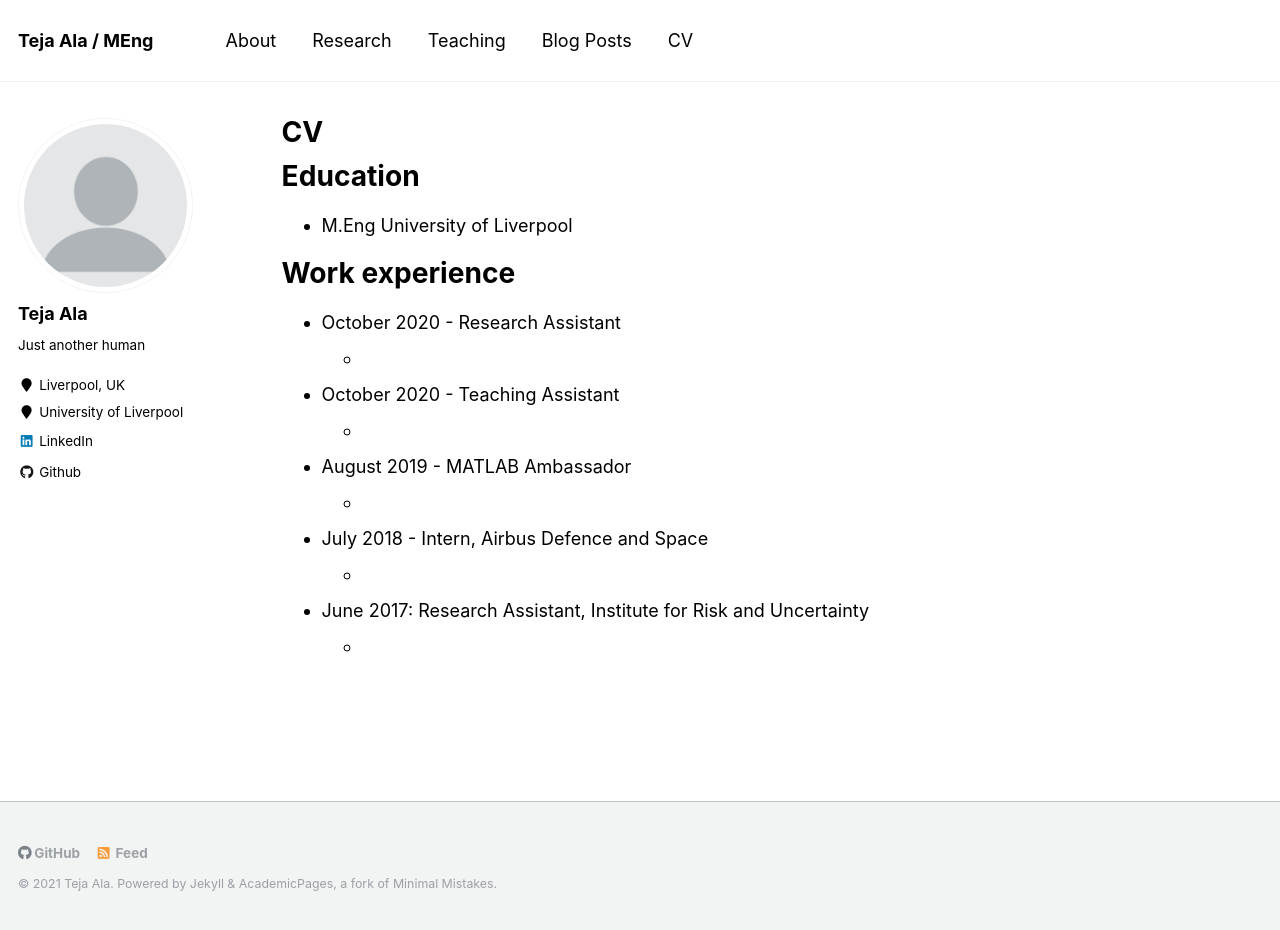
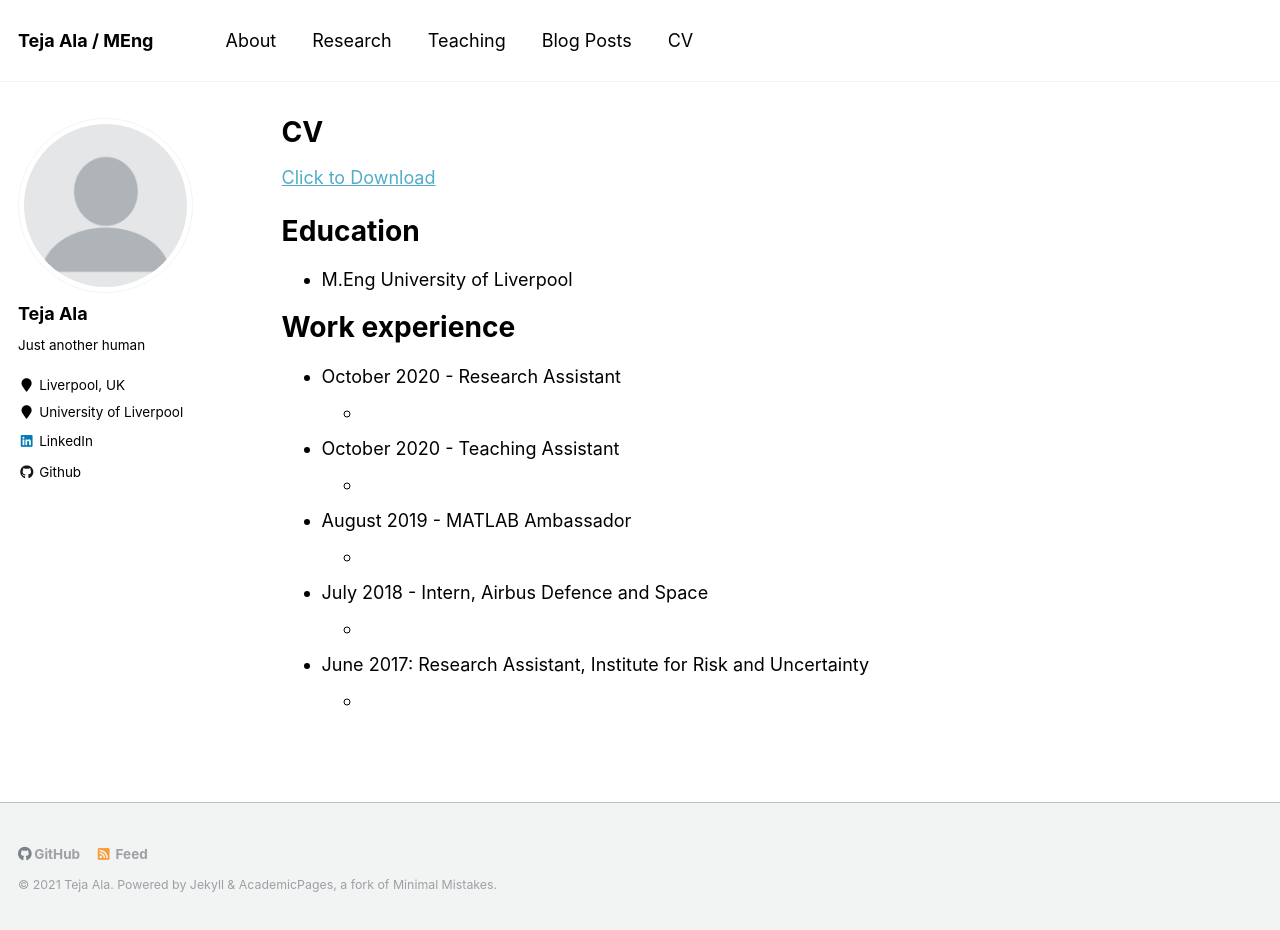
Before and after one commit to dekeract01/dekeract01.github.io, a Jekyll site: the page built from _pages/cv.md, in a window 1280 px wide and 930 px high. Built offline with Jekyll 4.4.1, drawn with Linux system fonts in a browser that asks for light colours.

Commit message:
added cv download link

```diff
--- a/_pages/cv.md
+++ b/_pages/cv.md
@@ -8,6 +8,8 @@ redirect_from:
 ---
 
 {% include base_path %}
+
+<a href="myFile.js" download>Click to Download</a>
 
 Education
 ======
```
